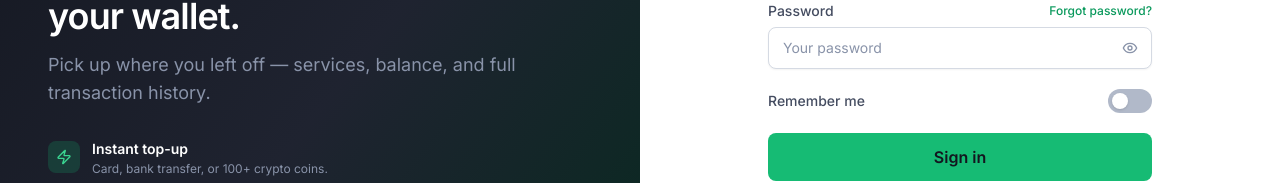
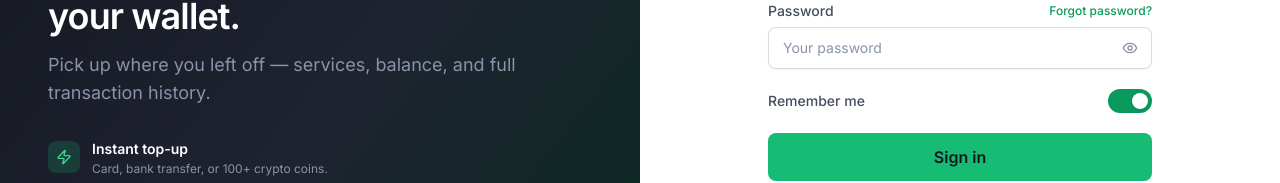
Before and after one commit to cbozdev/c-codit, a React (Vite) app in the folder frontend/: page /login in a window 1280 px wide. Shown: the part 291-474 px from the top of the page. Built offline with nearby package versions, Linux system fonts and the light colour scheme; no server answers.

Commit message:
Auth: remember me toggle defaults to ON
Co-Authored-By: Claude Sonnet 4.6 <noreply@anthropic.com>

```diff
--- a/frontend/src/pages/LoginPage.tsx
+++ b/frontend/src/pages/LoginPage.tsx
@@ -24,7 +24,7 @@ export default function LoginPage() {
   const [email, setEmail]           = useState(savedEmail);
   const [password, setPassword]     = useState('');
   const [show, setShow]             = useState(false);
-  const [rememberMe, setRememberMe] = useState(!!savedEmail);
+  const [rememberMe, setRememberMe] = useState(true);
   const [errors, setErrors]         = useState<{ email?: string; password?: string; general?: string }>({});
 
   function clearErr(field: string) {
```
Also changed, not shown: 98 other files (tests, documents, lock files or other folders).
